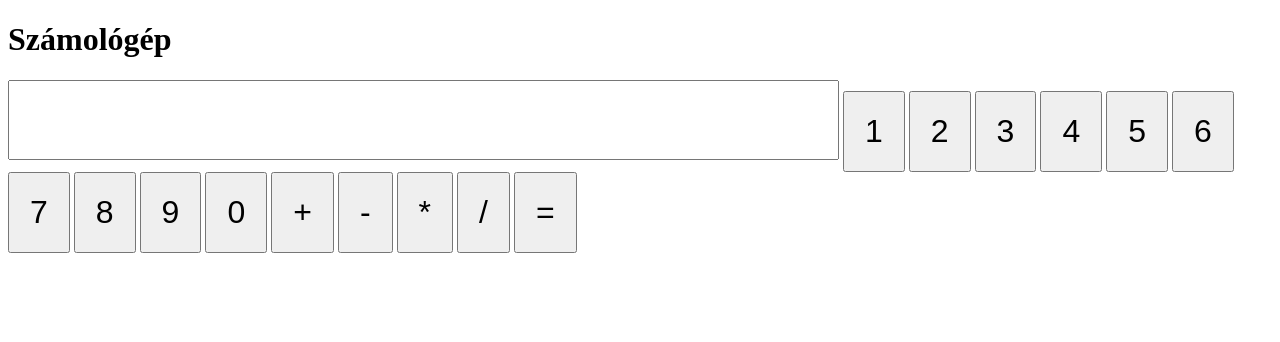
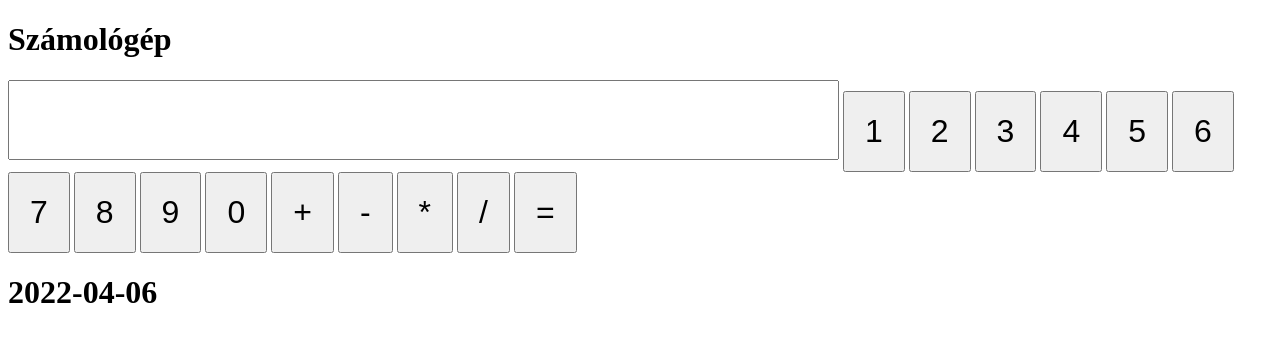
Before and after one commit to kgabor545/calc_szerda, a plain HTML site: page index.html in a window 1280 px wide. Drawn offline with Linux system fonts and the light colour scheme.

Commit message:
mai dátum

```diff
--- a/index.html
+++ b/index.html
@@ -29,6 +29,6 @@
 
 
     <script src="script.js"></script>
-
+    <h1>2022-04-06</h1>
 </body>
 </html>
```
